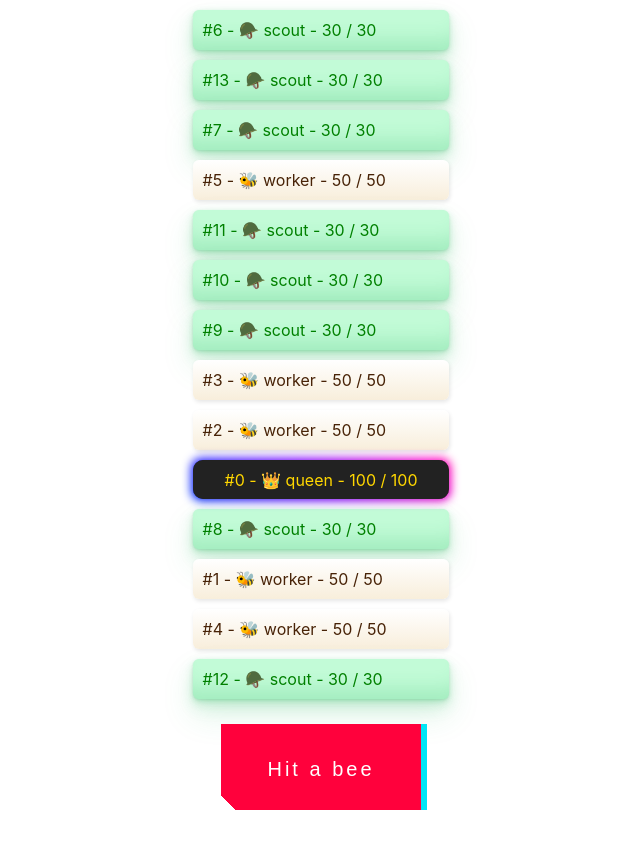
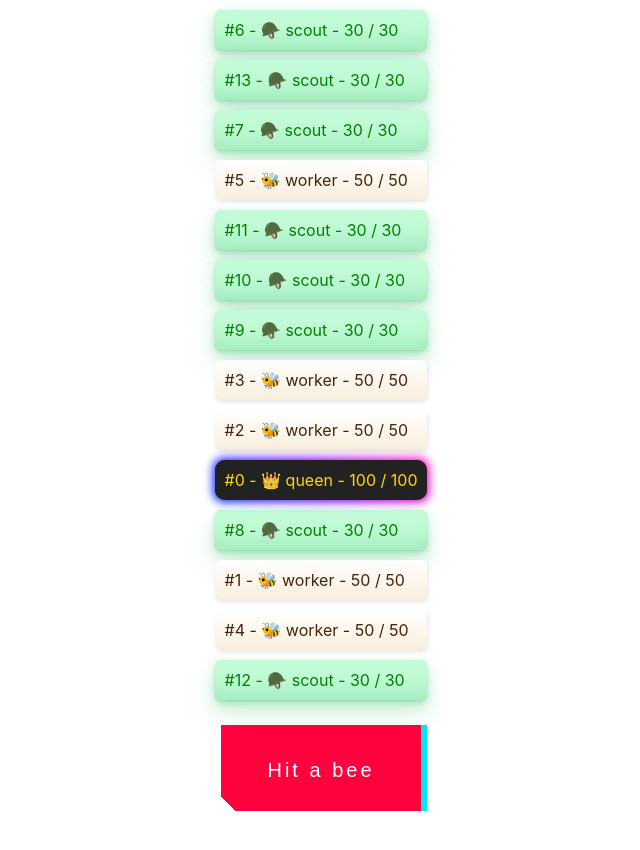
Before and after one commit to samyrrakoto/bees-react-18, a React (Create React App) app: page / in a window 1280 px wide. Shown: the top 850 px of the page, without its empty margins (319-959 px from the left). Built offline with nearby package versions, Linux system fonts and the light colour scheme.

Commit message:
Clode clean and renaming

```diff
--- a/src/App.css
+++ b/src/App.css
@@ -15,7 +15,6 @@
 }
 
 .queen {
-  padding: 0.6em 2em;
   border: none;
   outline: none;
   color: gold;
@@ -155,8 +154,8 @@
 }
 
 /* CSS */
-.button-49,
-.button-49:after {
+.bn49,
+.bn49:after {
   width: 150px;
   height: 76px;
   line-height: 78px;
@@ -175,7 +174,7 @@
   cursor: pointer;
 }
 
-.button-49:after {
+.bn49:after {
   --slice-0: inset(50% 50% 50% 50%);
   --slice-1: inset(80% -6px 0 0);
   --slice-2: inset(50% -6px 30% 0);
@@ -195,7 +194,7 @@
   clip-path: var(--slice-0);
 }
 
-.button-49:hover:after {
+.bn49:hover:after {
   animation: 1s glitch;
   animation-timing-function: steps(2, end);
 }
@@ -248,8 +247,8 @@
 }
 
 @media (min-width: 768px) {
-  .button-49,
-  .button-49:after {
+  .bn49,
+  .bn49:after {
     width: 200px;
     height: 86px;
     line-height: 88px;
--- a/src/component/Bee.tsx
+++ b/src/component/Bee.tsx
@@ -19,7 +19,6 @@ export default function Bee({bee}: Props) {
         return className;
     }
 
-
     return (
         <div
             className={getBeeClass()}
--- a/src/component/Game.tsx
+++ b/src/component/Game.tsx
@@ -6,10 +6,10 @@ import HiveRepository from '../service/HiveRepository';
 import HiveFactory from '../factory/HiveFactory';
 
 export default function Game(){
-    const beeState: string | null = HiveRepository.getHiveState();
+    const hiveState: string | null = HiveRepository.getHiveState();
     const [hive, setHive] = useState<BeeModel[]>(
-            beeState
-            ? HiveFactory.restoreBeeTypeArray(JSON.parse(String(HiveRepository.getHiveState())))
+            hiveState
+            ? HiveFactory.deserializeToBeeModel(JSON.parse(String(HiveRepository.getHiveState())))
             : HiveService.createNewHive()
         );
 
--- /dev/null
+++ b/src/component/HitBee.tsx
@@ -0,0 +1,15 @@
+type Props = {
+    hitFunction: Function
+}
+
+export default function HitBee({hitFunction}: Props){
+    function hitRandomBee(){
+        hitFunction();
+    }
+
+    return (
+        <div className="hitBtn">
+                <button className="bn49" onClick={hitRandomBee}>Hit a bee</button>
+        </div>
+    );
+}
--- a/src/component/Hive.tsx
+++ b/src/component/Hive.tsx
@@ -4,7 +4,7 @@ import { Dispatch, SetStateAction } from "react";
 import HiveService from '../service/HiveService';
 import HiveRepository from "../service/HiveRepository";
 import HiveFactory from "../factory/HiveFactory";
-
+import HitBee from "./HitBee";
 
 type Props = {
     hive: BeeModel[],
@@ -14,7 +14,7 @@ type Props = {
 export default function Hive({hive, setHive}: Props) {
     function hitRandomBee(){
         HiveService.hitRandomBee();
-        const updatedHive: BeeModel[] = HiveFactory.restoreBeeTypeArray(JSON.parse(String(HiveRepository.getHiveState())));
+        const updatedHive: BeeModel[] = HiveFactory.deserializeToBeeModel(JSON.parse(String(HiveRepository.getHiveState())));
         setHive(updatedHive);
     }
 
@@ -25,14 +25,13 @@ export default function Hive({hive, setHive}: Props) {
                 bee={bee}
             />
     );
+
     return (
         <div className="container">
             <div>
                 {bees}
             </div>
-            <div className="hitBtn">
-                <button className="button-49" onClick={hitRandomBee}>Hit a bee</button>
-            </div>
+            <HitBee hitFunction={hitRandomBee}/>
         </div>
     )
 }
--- a/src/factory/HiveFactory.ts
+++ b/src/factory/HiveFactory.ts
@@ -20,7 +20,7 @@ export default class HiveFactory {
         return bees;
     }
 
-    static restoreBeeTypeArray(bees: BeeModel[]): BeeModel[] {
+    static deserializeToBeeModel(bees: BeeModel[]): BeeModel[] {
         const restoredBees : BeeModel[] = []
         bees.forEach(bee => {
                 const restoredBee = new BeeModel(bee.id, bee.role, bee.lp, bee.hp, bee.lossPerHit);
--- a/src/service/HiveService.ts
+++ b/src/service/HiveService.ts
@@ -28,7 +28,7 @@ export default class HiveService {
 
     static hitRandomBee(): boolean {
         const hive: [] = JSON.parse(String( HiveRepository.getHiveState()));
-        const beeHive: BeeModel[] = HiveFactory.restoreBeeTypeArray(hive);
+        const beeHive: BeeModel[] = HiveFactory.deserializeToBeeModel(hive);
 
         const livesBeesIndexes: number[] = this.getLiveBeesIndexes(beeHive);
         const randomIndex: number = Math.floor(Math.random() * livesBeesIndexes.length);
```
